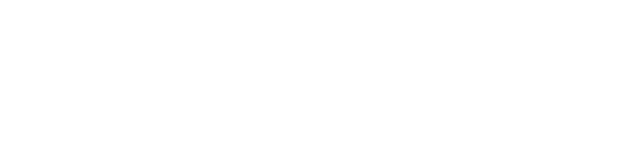
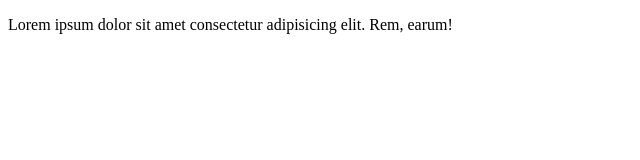
Before and after one commit to bal-alexej/gittest, a plain HTML site: page git_tutorial/work/hello.html in a window 1280 px wide. Shown: the whole page, without its empty margins (0-640 px from the left). Drawn offline with Linux system fonts and the light colour scheme.

Commit message:
первы коммит

```diff
--- a/git_tutorial/work/hello.html
+++ b/git_tutorial/work/hello.html
@@ -6,6 +6,6 @@
     <title>проверка git</title>
 </head>
 <body>
-
+     <p>Lorem ipsum dolor sit amet consectetur adipisicing elit. Rem, earum!</p>
 </body>
 </html>
```
